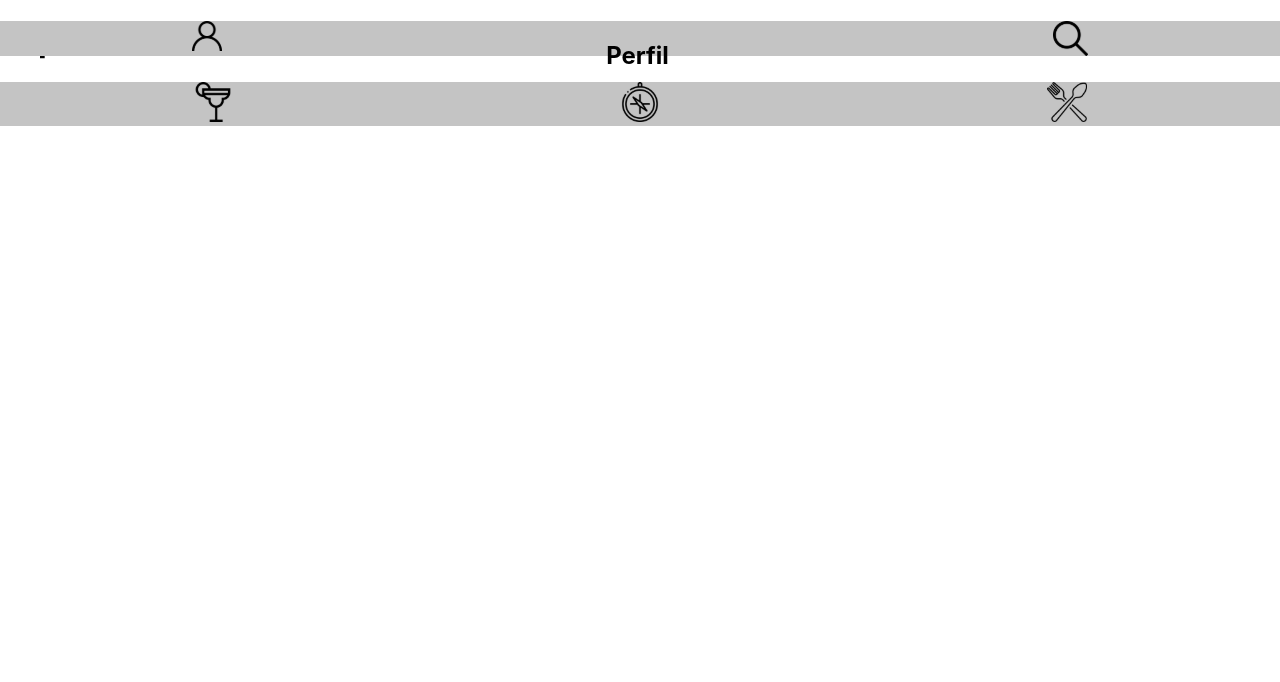
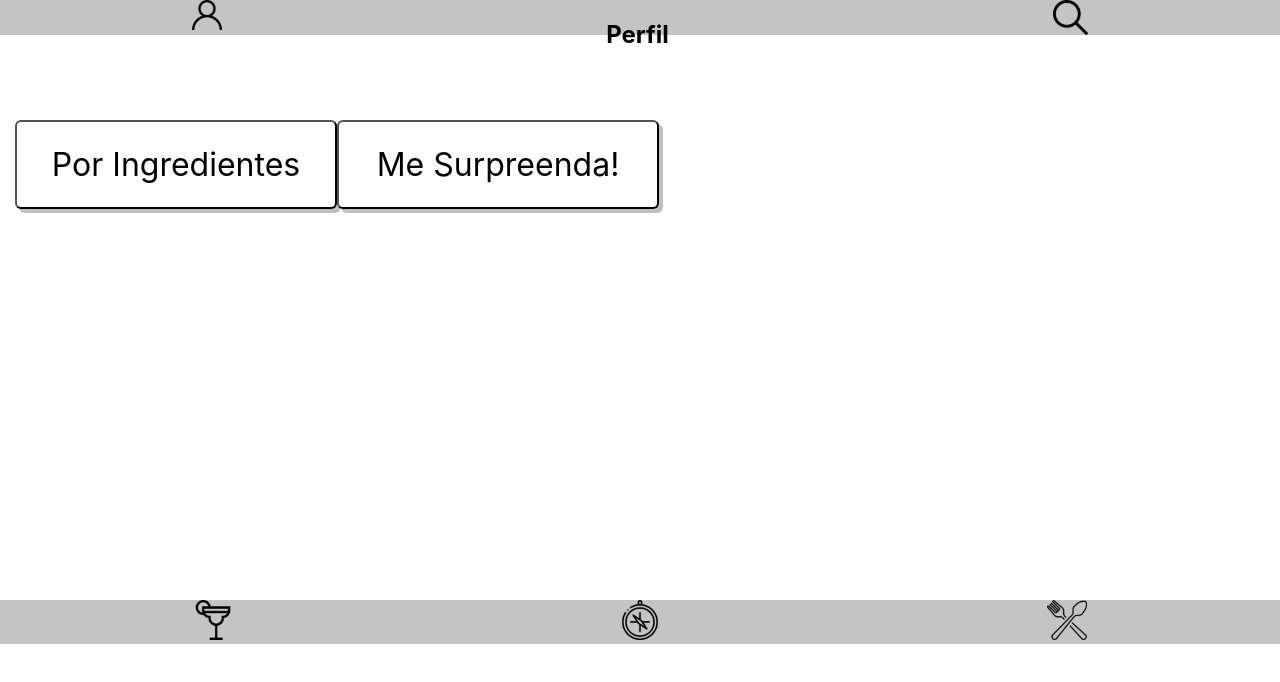
Before and after one commit to tryber/sd-05-recipes-app-6, a React (Create React App) app: page /explorar/bebidas in a window 1280 px wide. Shown: the top 682 px of the page. Built offline with nearby package versions, Linux system fonts and the light colour scheme.

Commit message:
Tela explorar bebidas

```diff
--- a/src/pages/ExploreDrinks.js
+++ b/src/pages/ExploreDrinks.js
@@ -1,15 +1,30 @@
 import React from 'react';
+import { Link } from 'react-router-dom';
 import Header from '../components/Header';
 import Footer from '../components/Footer';
+import '../styles/header_footer.css';
 
 function ExploreDrinks() {
   return (
     <div>
-      <Header />
-      <div>
-        <h1>ExploreDrinks</h1>
+      <header>
+        <Header />
+      </header>
+      <div className="explore">
+        <Link to="/explorar/bebidas/ingredientes" data-testid="explore-by-ingredient">
+          <button className="btn ing" data-testid="explore-by-ingredient">
+            Por Ingredientes
+          </button>
+        </Link>
+        <Link to="" data-testid="explore-surprise">
+          <button className="btn surpr" data-testid="explore-surprise">
+            Me Surpreenda!
+          </button>
+        </Link>
       </div>
-      <Footer />
+      <footer>
+        <Footer />
+      </footer>
     </div>
   );
 }
```
